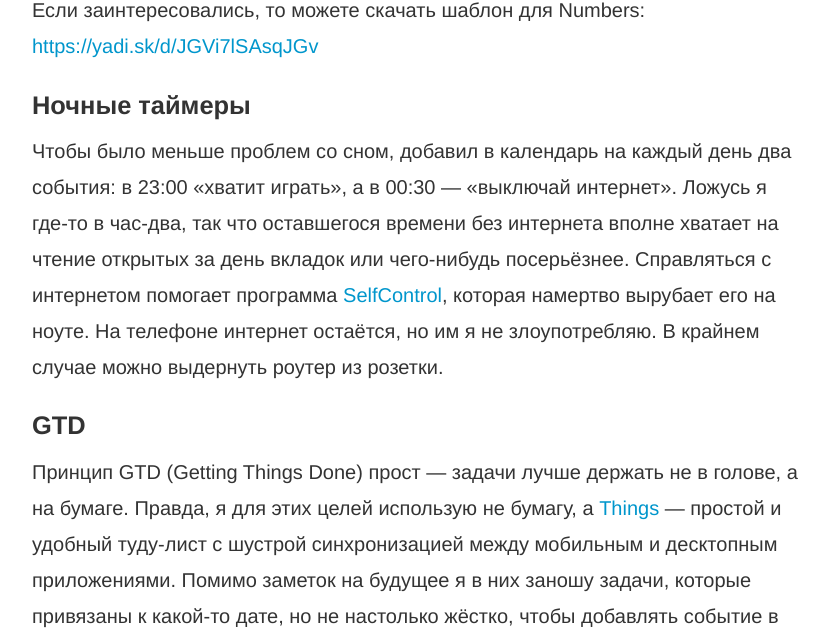
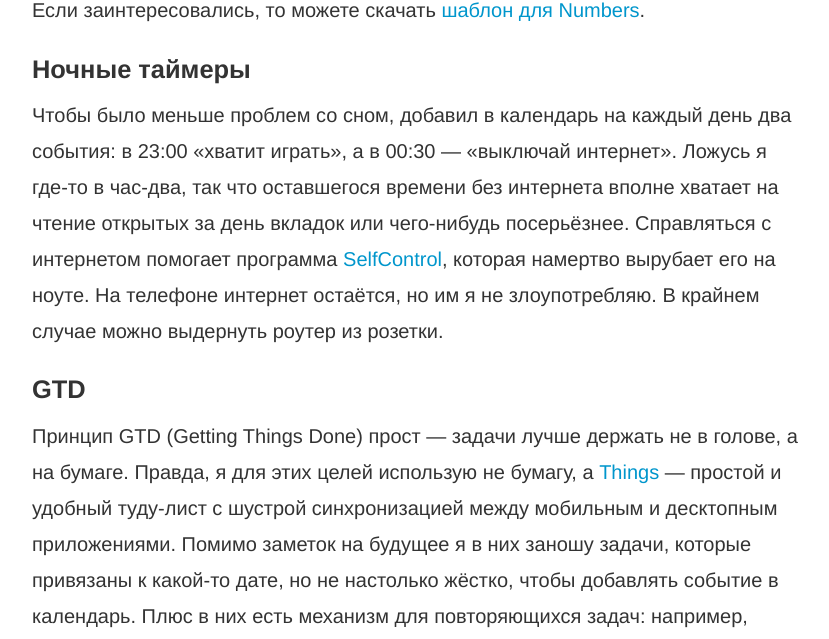
Before and after one commit to vislogurov/csssr.github.io, a Jekyll site: the page built from _posts/2016-07-01-habits.md, in a window 1280 px wide and 900 px high, scrolled down 2963 px, cut to the strip 261-900 px from the top of the window. Shown: the whole strip, without its empty margins (224-1053 px from the left). Built offline with Jekyll 4.4.1, drawn with Linux system fonts in a browser that asks for light colours; comment, search, counter and statistics services are not loaded; some of the changed lines change nothing that is shown.

Commit message:
fix(post): add text to download link

```diff
--- a/_posts/2016-07-01-habits.md
+++ b/_posts/2016-07-01-habits.md
@@ -38,7 +38,7 @@ summary: Привычки, которые помогают мне жить и р
 
 ![](http://s.csssr.ru/Focus.numbers_2016_2206_113302.png)
 
-Если заинтересовались, то можете скачать шаблон для Numbers: <a target="_blank" href="https://yadi.sk/d/JGVi7lSAsqJGv">https://yadi.sk/d/JGVi7lSAsqJGv</a>
+Если заинтересовались, то можете скачать <a target="_blank" href="https://yadi.sk/d/JGVi7lSAsqJGv">шаблон для Numbers</a>.
 
 #### Ночныe таймеры
 Чтобы было меньше проблем со сном, добавил в календарь на каждый день два события: в 23:00 «хватит играть», а в 00:30 — «выключай интернет». Ложусь я где-то в час-два, так что оставшегося времени без интернета вполне хватает на чтение открытых за день вкладок или чего-нибудь посерьёзнее. Справляться с интернетом помогает программа <a target="_blank" href="https://selfcontrolapp.com/">SelfControl</a>, которая намертво вырубает его на ноуте. На телефоне интернет остаётся, но им я не злоупотребляю. В крайнем случае можно выдернуть роутер из розетки.
```
